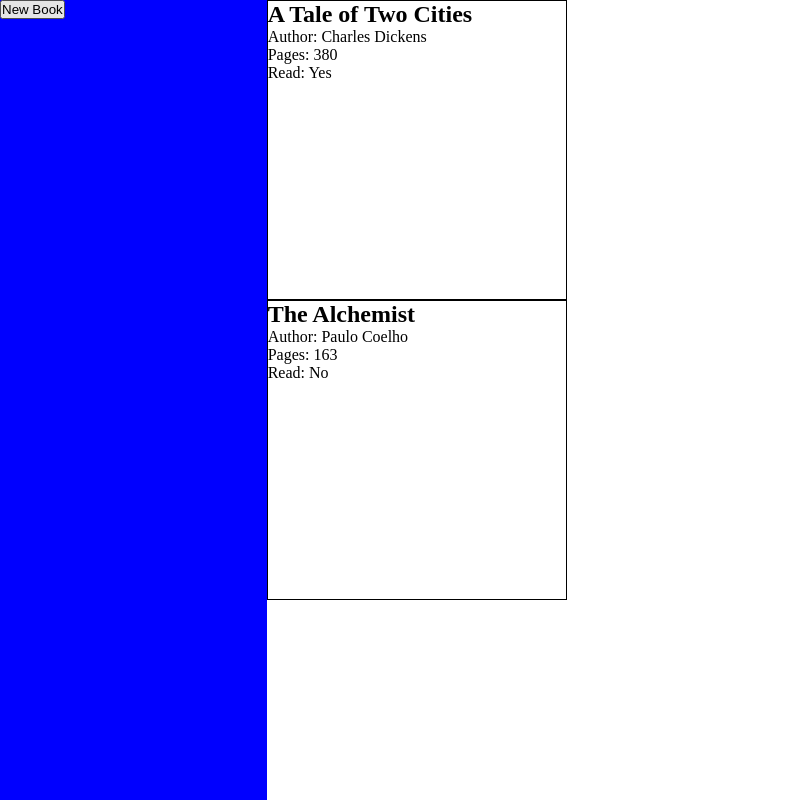
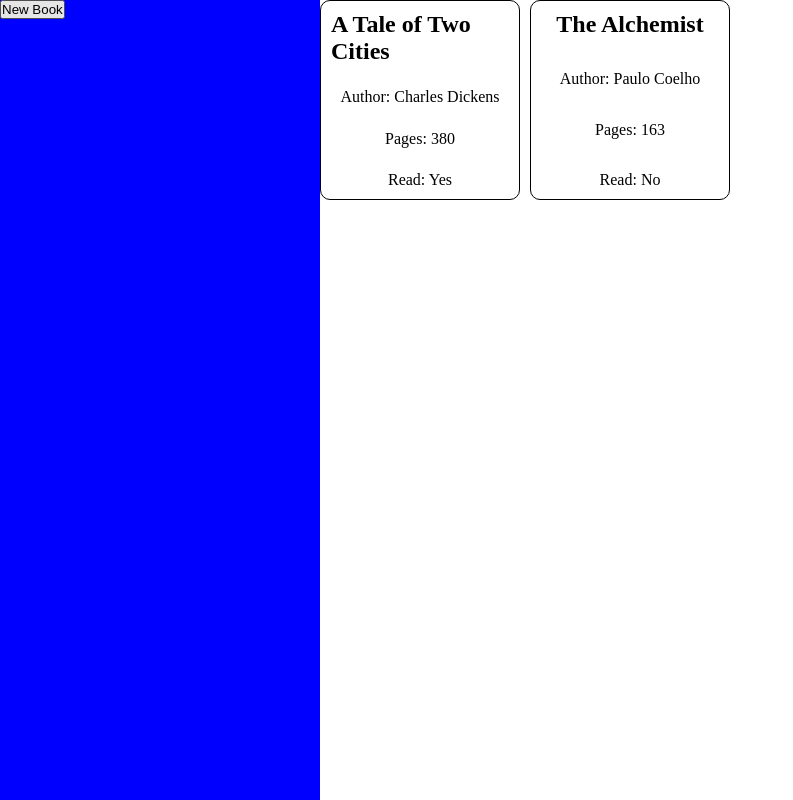
Before and after one commit to MikeBuckets2/library, a plain HTML site: page index.html in a window 1280 px wide. Shown: the whole page, without its empty margins (0-793 px from the left). Drawn offline with Linux system fonts and the light colour scheme.

Commit message:
add flex layout to cards and container
to better position the book cards

```diff
--- a/style.css
+++ b/style.css
@@ -6,9 +6,8 @@
 
 .container {
     display: grid;
-    grid-template-columns: 1fr 2fr;
+    grid-template-columns: 1fr 3fr;
     height: 100vh;
-    width: 100vh;
 }
 
 .sidebar {
@@ -17,7 +16,19 @@
 }
 
 .book-card {
-    height: 300px;
-    width: 300px;
+    height: 200px;
+    width: 200px;
     border: 1px solid black;
+    border-radius: 10px;
+    display: flex;
+    flex-direction: column;
+    align-items: center;
+    justify-content: space-between;
+    padding: 10px;
 }
+
+.book-container {
+    display: flex;
+    flex-wrap: wrap;
+    gap: 10px;
+}
```
